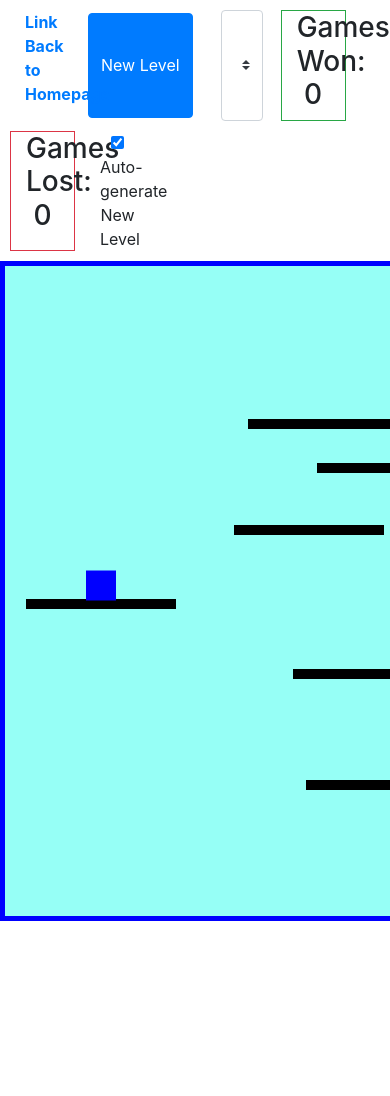
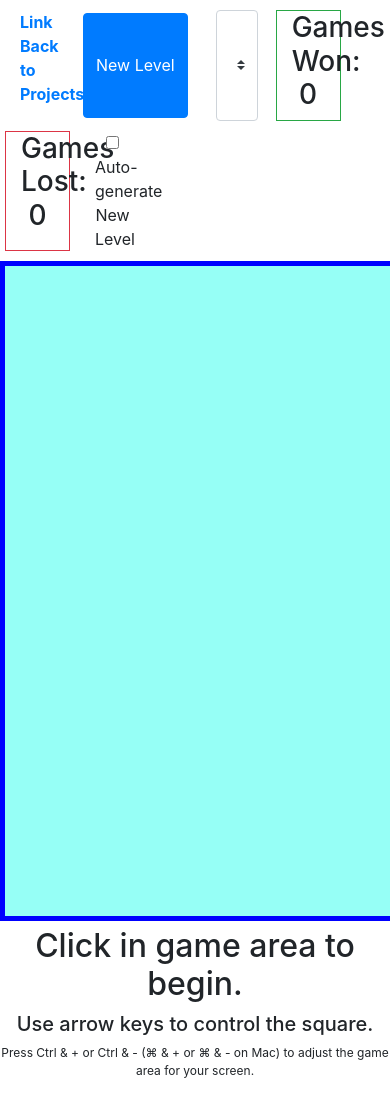
Before and after one commit to JoshWilger/platform-jump, a plain HTML site: page index.html in a window 390 px wide. Shown: the top 1096 px of the page. Before the commit the page ends 927 px from the top, so only its background shows below. Drawn offline with nearby package versions, Linux system fonts and the light colour scheme.

Commit message:
Updated for portfolio

```diff
--- a/index.html
+++ b/index.html
@@ -4,7 +4,7 @@
 <head>
     <meta charset="UTF-8">
     <meta http-equiv="X-UA-Compatible" content="IE=edge" />
-    <title>Platform Jump 1.1.1</title>
+    <title>Platform Jump 1.1.2</title>
 
     <!-- this line is to include the FontAwesome icon set -->
     <link rel="stylesheet" href="https://cdnjs.cloudflare.com/ajax/libs/font-awesome/5.10.2/css/all.min.css" />
@@ -16,28 +16,26 @@
     <link rel="stylesheet" type="text/css" href="platform-jump.css" />
 </head>
 
-<body>
+<body onload="checkMobile()">
     <div id="header" class="container-fluid">
         <div class="row">
             <div class="col-2">
-                <p id="homepage"><a href="/">Link Back to Homepage</a></p>
+                <p id="homepage"><a href="#">Link Back to Projects</a></p>
             </div>
             <button id="newlevel" type="button" class="btn btn-primary">New Level</button>
             <div class="col-2">
                 <select id="difficulty" class="custom-select form-control">
-                    <!-- <option value="25">Beginner</option> -->
                     <option value="25">Easy</option>
                     <option value="20">Medium</option>
                     <option value="15">Hard</option>
-                    <!-- <option value="5">Expert</option> -->
-                    <!-- <option value="6">Insanity</option> -->
+                    <option value="10">Insanity</option>
                 </select>
             </div>
             <div class="col-2 border border-success">
                 <h3>Games Won: <span id="wins">0</span></h3>
             </div>
             <div class="col-2 border border-danger">
-                <h3>Games Lost: <span id="loses">0</span></h3>
+                <h3>Games Lost: <span id="losses">0</span></h3>
             </div>
             <div class="col-2">
                 <input type="checkbox" id="autolevel">Auto-generate New Level<br>
@@ -45,7 +43,10 @@
         </div>
     </div>
     <div id="universe">
-        <canvas></canvas>
+        <canvas width="1450" height="650" onclick="run()"></canvas>
+        <h2>Click in game area to begin.</h2>
+        <h5>Use arrow keys to control the square.</h5>
+        <p id="hint">Press Ctrl & + or Ctrl & - (⌘ & + or ⌘ & - on Mac) to adjust the game area for your screen.</p>
     </div>
     <script src="platform-jump.js"></script>
 </body>
--- a/platform-jump.css
+++ b/platform-jump.css
@@ -1,4 +1,3 @@
-/* space-game.css */
 #homepage {
 	margin-bottom: 0px;
 	font-weight: bold;
@@ -6,20 +5,18 @@
 }
 
 body {
-  overflow: hidden;
+  overflow: visible;
   margin: 0;
   text-align: center;
 }
 
 canvas {
-  /* width: 100%; */
-  /* height: 100%; */
   border: 5px solid blue;
   background-color: #96fff6
 }
 
 #header {
-  margin: 5px;
+  margin: 5px 0;
 }
 
 #difficulty {
@@ -33,3 +30,12 @@ canvas {
 button {
   margin: 8px;
 }
+
+#universe {
+  text-align: center;
+  width: 100%;
+}
+
+#hint {
+  font-size: 12px;
+}
--- a/platform-jump.js
+++ b/platform-jump.js
@@ -1,15 +1,14 @@
-// space-game.js
-// don't forget to validate at jslint.com
+var executedGame = false;
 
-/*jslint devel: true, browser: true getset: true this: true*/
-/*global window Audio*/
+function checkMobile() {
+    if( screen.width <= 768 ) {
+        alert("WARNING \nThis site is not compatable with mobile devices!");
+    }
+}
 
-// CODE CREATED WITH THE HELP OF TUTORIAL AND SOURCECODE BY FRANK POTH
-// @PothOnProgramming ON YOUTUBE
-// VIDEO LINKS: https://youtu.be/hNV-xEMALr8 (sourcecode in discription)
-            //  https://youtu.be/8uIt9a2XBrw (sourcecode in discription)
-(function () {
-    "use strict";
+function run() {
+    if (!executedGame) {
+        executedGame = true;
 
         const RIGHTARROW_KEYCODE = 39;
         const LEFTARROW_KEYCODE = 37;
@@ -22,8 +21,6 @@
         var _up_key_down = false;
 
         var canvas = document.querySelector("canvas");
-    // canvas.width = window.innerWidth;
-    // canvas.height = window.innerHeight;
         canvas.width = 1450;
         canvas.height = 650;
 
@@ -53,10 +50,8 @@
         function updateByID(element, update) {
             if (element === "wins") {
                 byID(element).innerHTML = update;
-        } else if (element === "loses") {
+            } else if (element === "losses") {
                 byID(element).innerHTML = update;
-        } else {
-            console.log("Error: Unknown HTML element ID");
             }
         }
 
@@ -105,7 +100,6 @@
                 c.arc(this.x, this.y, this.width, 0, Math.PI * 2);
                 c.fillStyle = this.color;
                 c.fill();
-            // c.closePath();
             },
 
             // get the four side coordinates of the rectangle
@@ -136,12 +130,6 @@
         };
 
         // GAME FUNCTIONS
-    function checkMobile() {
-        if (byID("universe").clientWidth < byID("universe").clientHeight) {
-            alert("Warning: Mobile is not supported");
-        }
-    }
-
         function resetPlayer() {
             _left_key_down = false; // alerts will mess things up without these
             _right_key_down = false;
@@ -168,7 +156,6 @@
             platforms.sort(function (a, b) {
                 return a.x - b.x;
             });
-        console.log(platforms);
 
             player = new Rectangle(0, 0, PLAYER_SIZE, PLAYER_SIZE, "blue");
             resetPlayer();
@@ -201,7 +188,7 @@
                 games_won = 0;
                 games_lost = 0;
                 updateByID("wins", games_won);
-            updateByID("loses", games_lost);
+                updateByID("losses", games_lost);
             });
         }
 
@@ -225,7 +212,7 @@
             }
             if (player.y + PLAYER_SIZE > canvas.height + (PLAYER_SIZE * 2)) {
                 games_lost += 1;
-            updateByID("loses", games_lost);
+                updateByID("losses", games_lost);
                 alert("Game Over. \nTry again?");
                 checkCheck();
             }
@@ -281,13 +268,13 @@
             updateScreen();
             collisionCheck();
             movePlayer();
+
         };
 
         // CALLING GAME FUNCTIONS
         byID("autolevel").checked = true;
-    checkMobile();
         createObjects(byID("difficulty").value);
         documentEvents();
         setInterval(loop, 15);
-
-}());
+    }
+}
```
Lines whose indentation alone changed are shown as unchanged.
